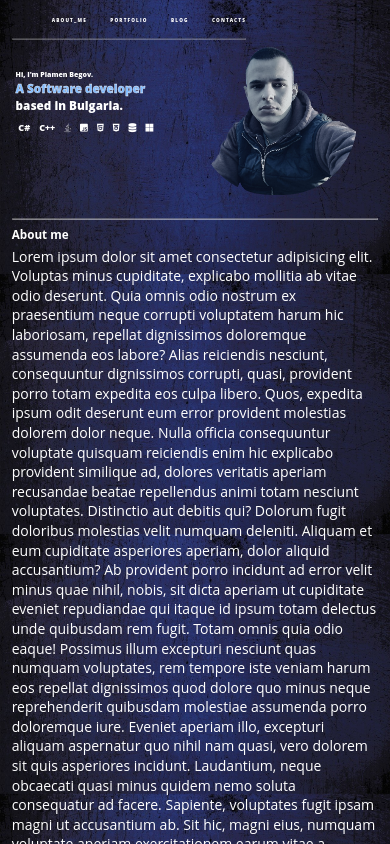
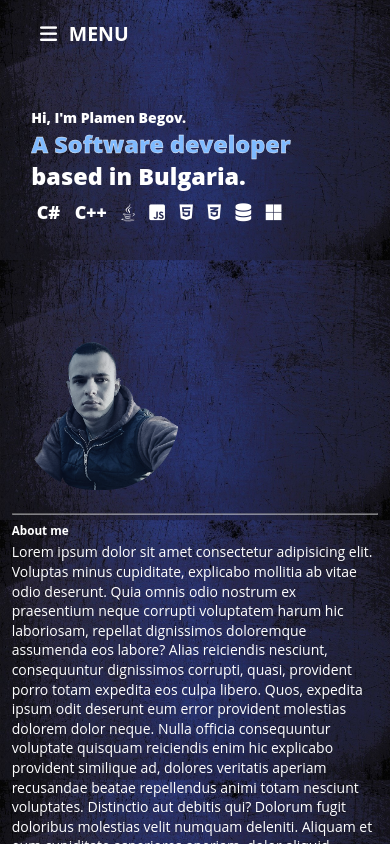
Before and after one commit to begov98/PersonalWebsite, a plain HTML site: page index.html in a window 390 px wide. Shown: the top 844 px of the page. Drawn offline with Linux system fonts and the light colour scheme.

Commit message:
AboutMePage-Responsive

```diff
--- /dev/null
+++ b/css/responsive.css
@@ -0,0 +1,122 @@
+@media (max-width: 600px) {
+
+ .navigation{
+    display:none;
+ }
+
+ /* --------- */
+
+ .nav-gsm {
+    display: flex;
+    list-style: none;
+  }
+  .nav-gsm li {
+    display: table-cell;
+    position: relative;
+    padding-top: 1.5vw;
+    font-size: 5vw;
+    font-weight: bold;
+    color: #fff;
+    padding-right: 3vw;
+
+  }
+  .nav-gsm i {
+    color: #fff;
+    display: inline-block;
+    position: relative;
+  }
+
+ .container{
+    display: block;
+ }
+
+ .photo img{
+    position:relative;
+ }
+
+ .hello{
+    display: inline-block;
+    color: #fff;
+    margin: 6vw 8vw;
+    padding-top:6vw;
+  }
+
+  .hello h1{
+    color: rgb(126, 186, 255);
+    -webkit-text-stroke: 0.1vw rgb(255, 255, 255);
+    font-weight: bolder;
+    font-size: 6vw;
+  }
+
+  .hello h2{
+    font-weight: bolder;
+    font-size: 6vw;
+  }
+
+  .hello h4{
+    font-weight: 800;
+    font-size: 3.6vw;
+  }
+
+  .stack{
+    margin-top: 1.5vw;
+    margin-bottom: 14vw;
+  }
+  .stack strong{
+    font-size: 4.6vw;
+    padding: 1.4vw;
+    font-weight: bolder;
+  }
+
+  .stack i{
+    font-size: 4.6vw;
+    padding: 1.4vw;
+  }
+
+  .footerContainer strong{
+    font-size: 2.1vw;
+    margin-left: 39vw;
+  }
+
+
+  /* BUTTON */
+
+  .glowing-btn {
+    cursor: pointer;
+    padding: 1vw 6vw;
+    border: 1vw solid var(--glow-color);
+    border-radius: 3vw;
+    perspective: 4vw;
+    font-size: 4.2vw;
+    letter-spacing: 3vw;
+
+    -webkit-box-shadow: inset 0vw 0vw 2vw 0vw var(--glow-color),
+      0vw 0vw 2vw 0vw var(--glow-color);
+    -moz-box-shadow: inset 0vw 0vw 1vw 0vw var(--glow-color),
+      0vw 0vw 2vw 0vw var(--glow-color);
+    box-shadow: inset 0vw 0vw 1vw 0vw var(--glow-color),
+      0vw 0vw 2vw 0vw var(--glow-color);
+  }
+
+  .glowing-txt {
+    margin-right: -0.2vw;
+    -webkit-text-shadow: 0 0 0.2vw hsl(0 0% 100% / 0.3),
+      0 0 0.45em var(--glow-color);
+    -moz-text-shadow: 0 0 0.2vw hsl(0 0% 100% / 0.3),
+      0 0 0.45em var(--glow-color);
+    text-shadow: 0 0 0.2vw hsl(0 0% 100% / 0.3), 0 0 0.45em var(--glow-color);
+  }
+
+  .glowing-btn::before {
+    filter: blur(9vw);
+  }
+
+  .glowing-btn::after {
+    box-shadow: 0 0 6vw 0.2vw var(--glow-color);
+  }
+
+  .glowing-btn:hover:before {
+    filter: blur(10vw);
+  }
+
+}
--- a/css/styles.css
+++ b/css/styles.css
@@ -8,6 +8,10 @@ body,html {
   }
 
   /* Navigation bar */
+
+  .nav-gsm{
+    display: none;
+  }
 
   .navigation {
     padding: 0;
--- a/index.html
+++ b/index.html
@@ -5,6 +5,7 @@
     <meta name="viewport" content="width=device-width, initial-scale=1.0">
     <link rel="stylesheet" href="css/reset.css">
     <link rel="stylesheet" href="css/styles.css">
+    <link rel="stylesheet" href="css/responsive.css">
     <link
     rel="stylesheet"
     href="https://cdnjs.cloudflare.com/ajax/libs/font-awesome/6.3.0/css/all.min.css"
@@ -14,6 +15,12 @@
 <body>
     <main>
         <header class="headerContainer">
+        <nav class="nav-gsm">
+            <ul>
+                <li><i class="fa-solid fa-bars"></i></li>
+                <li>MENU</li>
+            </ul>
+        </nav>
         <nav class="navigation">
             <ul>
                 <li><a href="/index.html">About_me</a></li>
```
